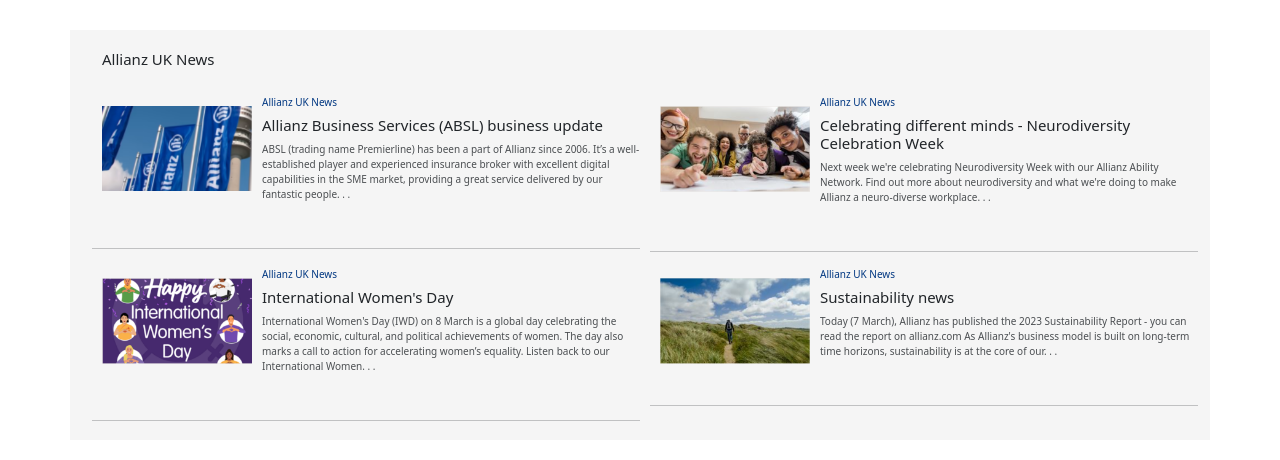
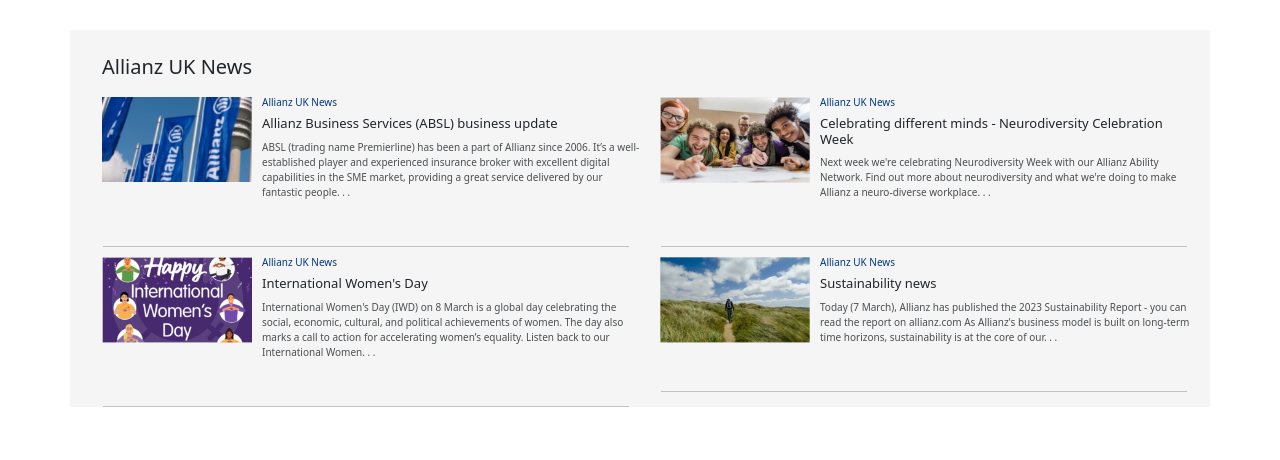
Before and after one commit to PurpleRazor/Accessible-Allianz-Personal, a plain HTML site: page index.html in a window 1280 px wide. Drawn offline with nearby package versions, Linux system fonts and the light colour scheme.

Commit message:
formatting changes to move closer to pixel perfect

```diff
--- a/style.css
+++ b/style.css
@@ -14,7 +14,9 @@
 }
 
 .content-container hr {
-  padding-top: ;
+  max-width: 96%;
+  display: block;
+  margin: 0 auto;
 }
 img {
   max-width: 170px;
@@ -23,17 +25,18 @@ img {
 }
 
 .article h1 {
-  font-size: 15px;
+  font-size: 13px;
 }
 
 .container h2 {
-  font-size: 15px;
-  padding: 20px;
+  font-size: 20px;
+  padding: 25px 10px 0px 20px;
 }
 
 .article h3 {
   font-size: 10px;
   color: #003781;
+  padding-top: 9px;
 }
 
 .article p {
```
